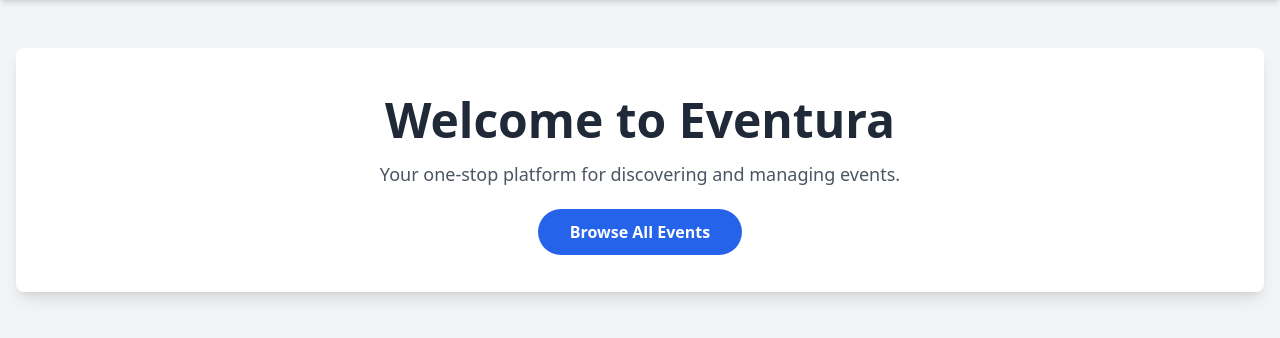
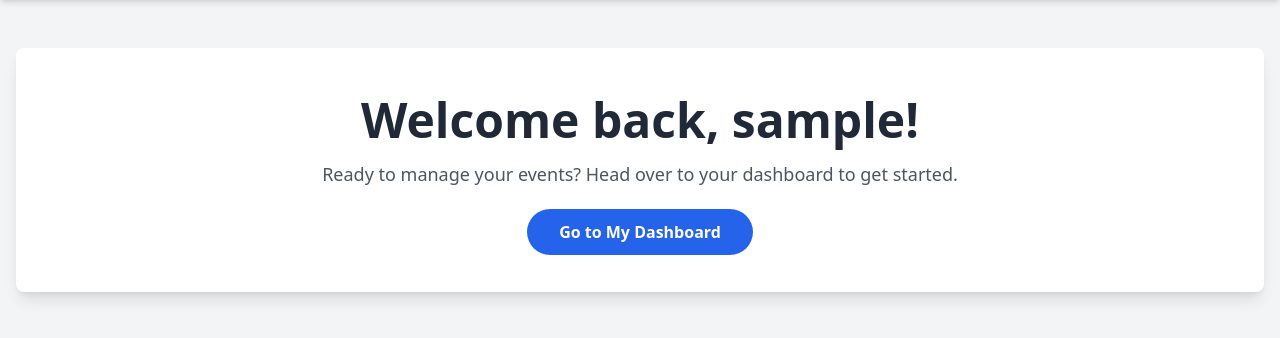
Before and after one commit to blu3be3tle/eventura-django, a Django app: page / in a window 1280 px wide. Shown: the part 72-410 px from the top of the page. Run offline with Django 5.2, Linux system fonts and the light colour scheme; the visitor is signed in with stand-in values (Sample User, id 1).

Commit message:
dashboard made dynamic

```diff
--- a/dashboard/templates/dashboard/home.html
+++ b/dashboard/templates/dashboard/home.html
@@ -1,13 +1,21 @@
 {% extends 'events/main.html' %}
 
 {% block content %}
-<div class="text-center bg-white p-12 rounded-lg shadow-lg">
-  <h1 class="text-5xl font-extrabold text-gray-800 mb-4">Welcome to Eventura</h1>
-  <p class="text-lg text-gray-600 mb-8">
-    Your one-stop platform for discovering and managing events.
-  </p>
-  <a href="{% url 'event-list' %}" class="bg-blue-600 text-white font-bold py-3 px-8 rounded-full hover:bg-blue-700 transition-transform transform hover:scale-105">
-    Browse All Events
-  </a>
-</div>
+  <div class="text-center bg-white p-12 rounded-lg shadow-lg">
+    <!-- Logged in users -->
+    {% if user.is_authenticated %}
+      <h1 class="text-5xl font-extrabold text-gray-800 mb-4">Welcome back, {{ user.username }}!</h1>
+      <p class="text-lg text-gray-600 mb-8">Ready to manage your events? Head over to your dashboard to get started.</p>
+      <a href="{% url 'dashboard' %}" class="bg-blue-600 text-white font-bold py-3 px-8 rounded-full hover:bg-blue-700 transition-transform transform hover:scale-105">Go to My Dashboard</a>
+
+      <!-- Guest users -->
+    {% else %}
+      <h1 class="text-5xl font-extrabold text-gray-800 mb-4">Welcome to Eventura</h1>
+      <p class="text-lg text-gray-600 mb-8">Your one-stop platform for discovering and managing events.</p>
+      <div class="space-x-4">
+        <a href="{% url 'signup' %}" class="bg-green-500 text-white font-bold py-3 px-8 rounded-full hover:bg-green-600 transition-transform transform hover:scale-105">Get Started</a>
+        <a href="{% url 'event-list' %}" class="bg-blue-600 text-white font-bold py-3 px-8 rounded-full hover:bg-blue-700 transition-transform transform hover:scale-105">Browse Events</a>
+      </div>
+    {% endif %}
+  </div>
 {% endblock %}
--- a/dashboard/urls.py
+++ b/dashboard/urls.py
@@ -1,5 +1,5 @@
 from django.urls import path
-from .views import home_view, admin_dashboard, manage_user, group_list, create_group, user_delete, participant_dashboard, organizer_dashboard
+from .views import home_view, admin_dashboard, manage_user, group_list, create_group, user_delete, participant_dashboard, organizer_dashboard, dashboard
 
 urlpatterns = [
     path('', home_view, name='home'),
@@ -12,4 +12,6 @@ urlpatterns = [
     path('<int:pk>/delete/', user_delete, name='user-delete'),
     path('dashboard/participant/', participant_dashboard, name='participant-dashboard'),
     path('dashboard/organizer/', organizer_dashboard, name='organizer-dashboard'),
+
+    path('dashboard', dashboard, name='dashboard'),
 ]
--- a/dashboard/views.py
+++ b/dashboard/views.py
@@ -24,7 +24,7 @@ def is_organizer(user):
 
 
 @login_required
-def dashboard_redirect(request):
+def dashboard(request):
 
     if is_admin(request.user):
         return redirect('admin-dashboard')
```
